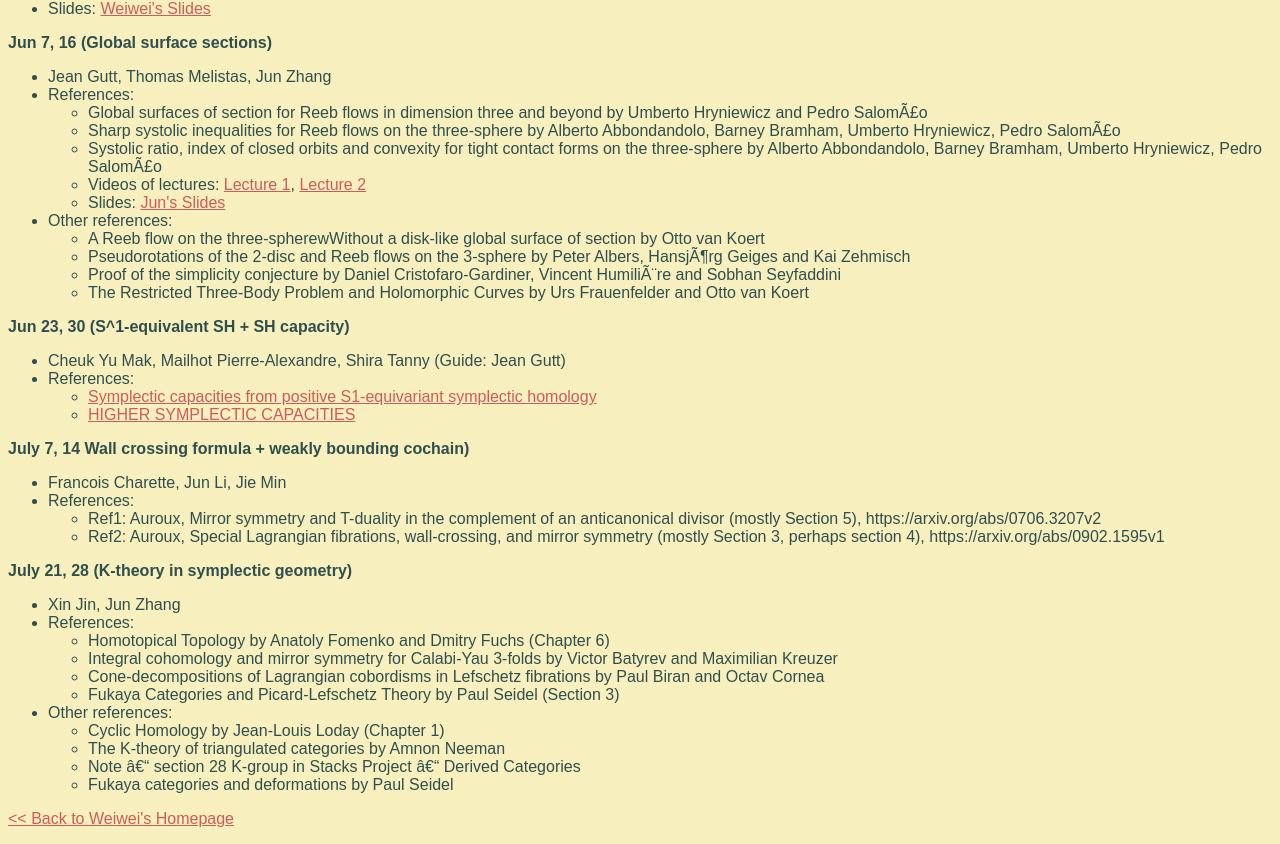
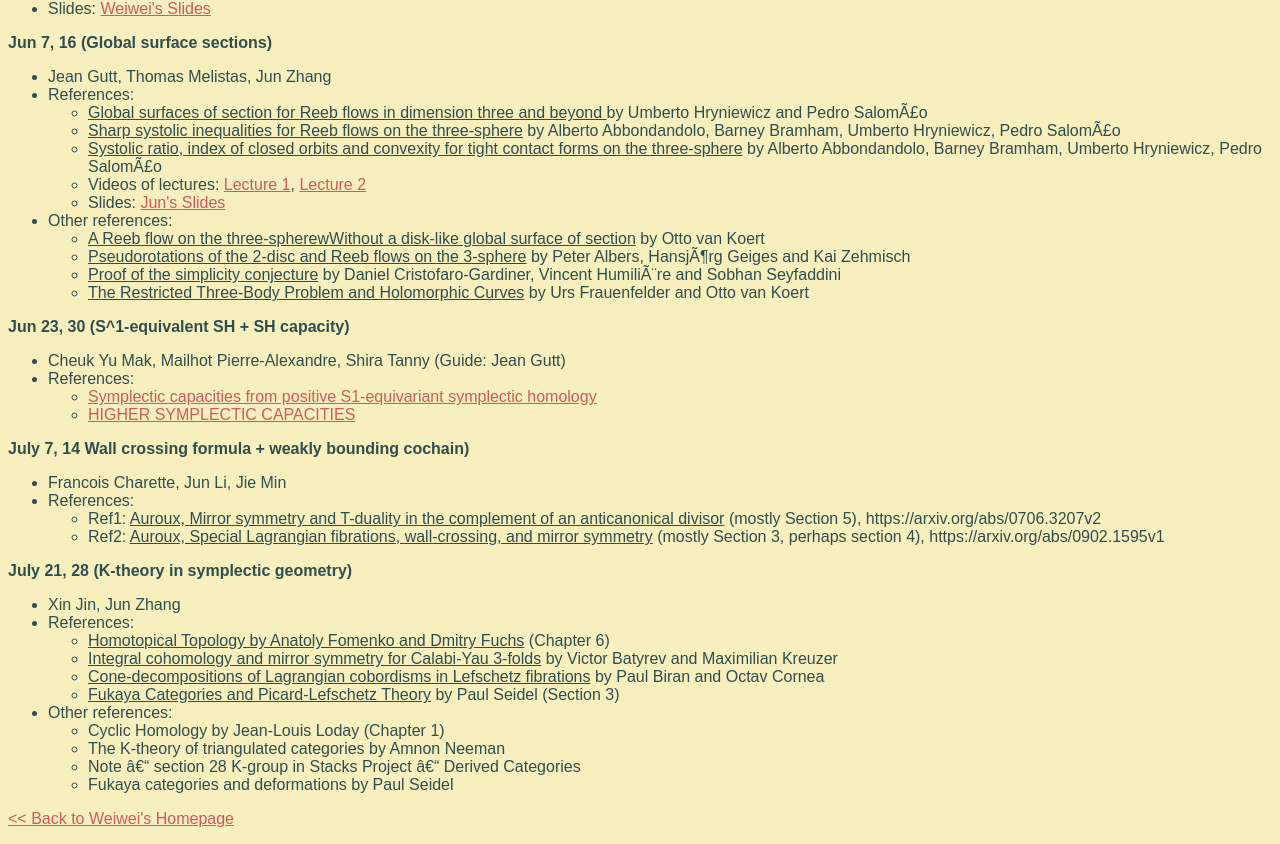
Before and after one commit to weiweiwu-math/weiweiwu-math.github.io, a plain HTML site: page ZoomSeminar-2020.html in a window 1280 px wide. Shown: the part 361-1205 px from the top of the page. Drawn offline with Linux system fonts and the light colour scheme.

Commit message:
Update ZoomSeminar-2020.html

```diff
--- a/ZoomSeminar-2020.html
+++ b/ZoomSeminar-2020.html
@@ -41,19 +41,19 @@ Password: 357917 </b></h1>
  <li> Jean Gutt, Thomas Melistas, Jun Zhang
  <li> References:</br>
    <ul>
-   <li> Global surfaces of section for Reeb flows in dimension three and beyond by Umberto Hryniewicz and Pedro Salomão </br>
-   <li> Sharp systolic inequalities for Reeb flows on the three-sphere by Alberto Abbondandolo, Barney Bramham, Umberto Hryniewicz, Pedro Salomão </br>
-   <li> Systolic ratio, index of closed orbits and convexity for tight contact forms on the three-sphere by Alberto Abbondandolo, Barney Bramham, Umberto Hryniewicz, Pedro Salomão </br>
+   <li> <u> Global surfaces of section for Reeb flows in dimension three and beyond </u> by Umberto Hryniewicz and Pedro Salomão </br>
+   <li> <u>Sharp systolic inequalities for Reeb flows on the three-sphere</u> by Alberto Abbondandolo, Barney Bramham, Umberto Hryniewicz, Pedro Salomão </br>
+   <li> <u>Systolic ratio, index of closed orbits and convexity for tight contact forms on the three-sphere</u> by Alberto Abbondandolo, Barney Bramham, Umberto Hryniewicz, Pedro Salomão </br>
    <li>Videos of lectures: <a href="https://youtu.be/CkNiWx7Kip0">Lecture 1</a>, <a href="https://youtu.be/yvNd5JS04lE">Lecture 2</a></br>
  <li>Slides: <a href="Global surface of section and Hamiltonian dynamics on 2-disk_Jun Zhang.pdf"> Jun's Slides</a>
 </ul>
 
 <li>Other references:</br>
  <ul>
-    <li>A Reeb flow on the three-spherewWithout a disk-like global surface of section by Otto van Koert
-    <li>Pseudorotations of the 2-disc and Reeb flows on the 3-sphere by Peter Albers, Hansjörg Geiges and Kai Zehmisch
-    <li>Proof of the simplicity conjecture by Daniel Cristofaro-Gardiner, Vincent Humilière and Sobhan Seyfaddini
-    <li>The Restricted Three-Body Problem and Holomorphic Curves by Urs Frauenfelder and Otto van Koert
+    <li><u>A Reeb flow on the three-spherewWithout a disk-like global surface of section</u> by Otto van Koert
+    <li><u>Pseudorotations of the 2-disc and Reeb flows on the 3-sphere</u> by Peter Albers, Hansjörg Geiges and Kai Zehmisch
+    <li><u>Proof of the simplicity conjecture</u> by Daniel Cristofaro-Gardiner, Vincent Humilière and Sobhan Seyfaddini
+    <li><u>The Restricted Three-Body Problem and Holomorphic Curves</u> by Urs Frauenfelder and Otto van Koert
  </ul>
 </ul>
 
@@ -72,8 +72,8 @@ Password: 357917 </b></h1>
  <li> Francois Charette, Jun Li, Jie Min
  <li> References: </br>
    <ul>
-     <li>Ref1:  Auroux, Mirror symmetry and T-duality in the complement of an anticanonical divisor (mostly Section 5), https://arxiv.org/abs/0706.3207v2
-     <li>Ref2: Auroux, Special Lagrangian fibrations, wall-crossing, and mirror symmetry (mostly Section 3, perhaps section 4), https://arxiv.org/abs/0902.1595v1
+     <li>Ref1:  <u>Auroux, Mirror symmetry and T-duality in the complement of an anticanonical divisor</u> (mostly Section 5), https://arxiv.org/abs/0706.3207v2
+     <li>Ref2: <u>Auroux, Special Lagrangian fibrations, wall-crossing, and mirror symmetry</u> (mostly Section 3, perhaps section 4), https://arxiv.org/abs/0902.1595v1
    </ul>
 </ul>
 
@@ -82,10 +82,10 @@ Password: 357917 </b></h1>
  <li> Xin Jin, Jun Zhang
  <li> References:</br>
    <ul>
-     <li>Homotopical Topology by Anatoly Fomenko and Dmitry Fuchs (Chapter 6)
-     <li>Integral cohomology and mirror symmetry for Calabi-Yau 3-folds by Victor Batyrev and Maximilian Kreuzer
-     <li>Cone-decompositions of Lagrangian cobordisms in Lefschetz fibrations by Paul Biran and Octav Cornea
-     <li>Fukaya Categories and Picard-Lefschetz Theory by Paul Seidel (Section 3)
+     <li><u>Homotopical Topology by Anatoly Fomenko and Dmitry Fuchs</u> (Chapter 6)
+     <li><u>Integral cohomology and mirror symmetry for Calabi-Yau 3-folds</u> by Victor Batyrev and Maximilian Kreuzer
+     <li><u>Cone-decompositions of Lagrangian cobordisms in Lefschetz fibrations</u> by Paul Biran and Octav Cornea
+     <li><u>Fukaya Categories and Picard-Lefschetz Theory</u> by Paul Seidel (Section 3)
    </ul>
 
 <li>Other references:</br>
```
